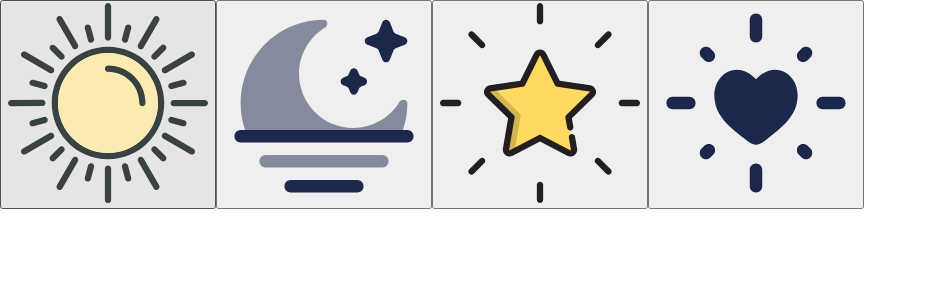
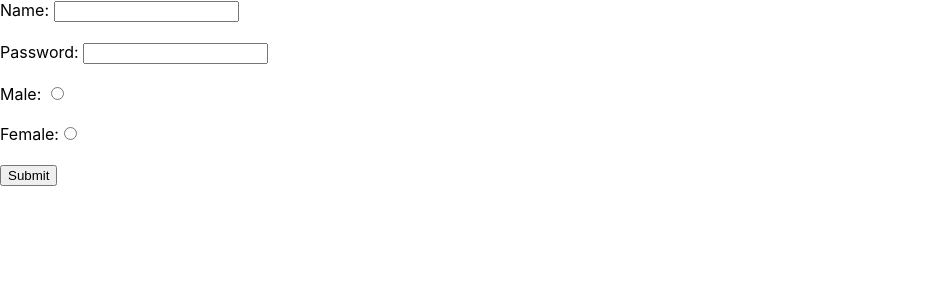
Before and after one commit to Dilujan-Uki/REACT, a React (Create React App) app in the folder Days Of React/: page / in a window 1280 px wide. Shown: the top 300 px of the page, without its empty margins (0-927 px from the left). Built offline with nearby package versions, Linux system fonts and the light colour scheme.

Commit message:
form validation using React

```diff
--- a/Days Of React/src/App.js
+++ b/Days Of React/src/App.js
@@ -6,7 +6,8 @@ import Hook2 from './components/day6/Hook2'
 import Emoji from './components/day6/Emoji'
 import Apple from './components/day7/Apple'
 import Sets from './components/day7/Sets'
-
+import Form from './components/day8/Form'
+import Form2  from './components/day8/Task';
 function App() {
 
 
@@ -21,7 +22,9 @@ function App() {
     {/* <Hook2></Hook2> */}
     {/* <Emoji></Emoji> */}
     {/* <Apple></Apple> */}
-    <Sets></Sets>
+    {/* <Sets></Sets> */}
+    {/* <Form></Form> */}
+    <Form2></Form2>
    </>
   );
 }
--- /dev/null
+++ b/Days Of React/src/components/day8/Form.jsx
@@ -0,0 +1,36 @@
+import { useState } from "react"
+export default function Form(){
+const[userName,setUsername]=useState('');
+const[submitted,setSubmmited]=useState('');
+const handelChange=(event)=>{
+    event.preventDefault();
+    const data={
+        name:userName,
+    }
+    console.log('name'+data.name);
+    setSubmmited(data)
+}
+
+
+
+
+
+
+    return(
+        <>
+        <form>
+            <label>Username(With setUsername)</label>
+            <input type="text" value={userName} onChange={(event)=>setUsername(event.target.value)} /><br></br><br/>
+            <label>Username (with console.log)</label>
+            <input type="text" value={userName} onChange={(event)=>console.log(event.target.value)} /><br/>
+            <button onClick={event=>handelChange(event)}>Submit</button>
+        </form>
+
+        {
+            submitted &&(
+                <h1> {submitted.name} </h1>
+            )
+        }
+        </>
+    )
+}
--- /dev/null
+++ b/Days Of React/src/components/day8/Task.jsx
@@ -0,0 +1,43 @@
+import { useState } from "react"
+export default function Form2(){
+const [Name,setName]=useState('');
+const [Password,setPassword]=useState('');
+const [Gender,setGender]=useState('');
+const [submitted,setSubmmited]=useState('');
+let handelClick=(event)=>{
+    event.preventDefault();
+    const data={
+        name:Name,
+        password:Password,
+        gender:Gender
+
+    }
+    setSubmmited(data);
+}
+
+
+    return(
+        <>
+        <form>
+            <label>Name: </label>
+            <input type="text" value={Name} onChange={(event)=>setName(event.target.value)} /><br /><br />
+            <label>Password: </label>
+            <input type="text" value={Password} onChange={(event)=>setPassword(event.target.value)}/><br /><br />
+            <label>Male: </label>
+            <input type="radio" name="Gender" value={"Male"} onChange={(event)=>setGender(event.target.value)} /><br /><br />
+            <label>Female:</label>
+            <input type="radio" name="Gender" value={"Female"} onChange={(event)=>setGender(event.target.value)} /><br /><br />
+            <button input type="submit" onClick={event=>handelClick(event)}>Submit</button>
+        </form>
+        {
+            submitted&&(
+            <>
+            <h2>{ submitted.name }</h2>
+            <h2>{ submitted.password }</h2>
+            <h2>{ submitted.gender }</h2>
+            </>
+            )
+        }
+        </>
+    )
+}
```
